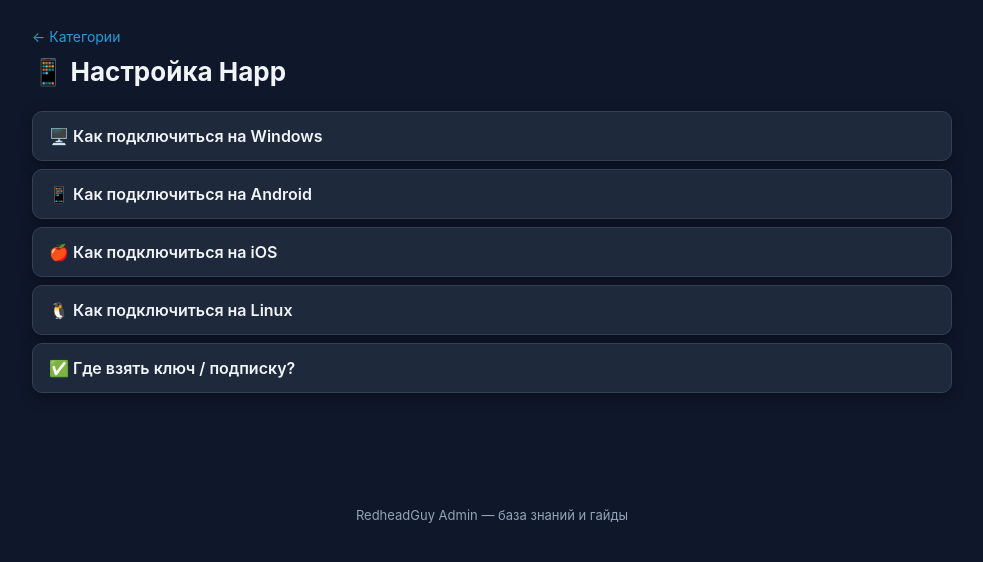
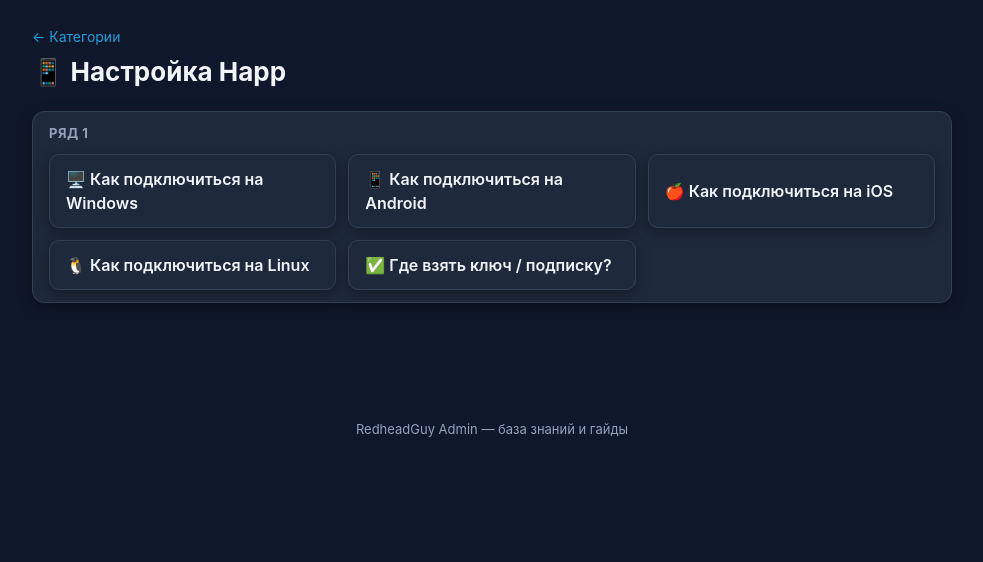
Before and after one commit to userdimon-dev/redheadguy-guide-bot, a FastAPI app: page /category/happ in a window 1280 px wide. Shown: the part 56-618 px from the top of the page, without its empty margins (148-1131 px from the left). Run offline with FastAPI, Linux system fonts and the light colour scheme; some libraries are stand-ins or nearby versions.

Commit message:
feat: render web categories and guides in grid rows by row_number and sort_order
Co-authored-by: userdimon-dev <265735982+userdimon-dev@users.noreply.github.com>

```diff
--- a/web/main.py
+++ b/web/main.py
@@ -197,11 +197,19 @@ async def category_page(request: Request, category_id: str):
     guides = load_guides()
     if category_id not in guides:
         return RedirectResponse(url="/", status_code=303)
-    category = guides[category_id]
+    category = dict(guides[category_id])
 
     # Если обычный пользователь и категория скрыта — отдаем 404/редирект
     if user is None and category.get("is_hidden", False):
         return JSONResponse({"detail": "Not found"}, status_code=404)
+
+    # Сортируем гайды внутри категории по sort_order, сохраняя исходный индекс
+    raw_guides = category.get("guide", [])
+    indexed_guides = [
+        {"orig_idx": idx, **g} for idx, g in enumerate(raw_guides)
+    ]
+    indexed_guides.sort(key=lambda x: (x.get("sort_order", 0), x["orig_idx"]))
+    category["sorted_guides"] = indexed_guides
 
     return templates.TemplateResponse(
         "category.html",
--- a/web/static/style.css
+++ b/web/static/style.css
@@ -126,13 +126,18 @@ body {
 .btn--danger:hover { background: rgba(239, 68, 68, 0.25); border-color: rgba(239, 68, 68, 0.5); }
 .btn--block { display: block; width: 100%; text-align: center; margin-bottom: 20px; }
 
+/* Сетка рядов (Grid layout на сайте) */
+.grid-container { display: flex; flex-direction: column; gap: 16px; margin-bottom: 24px; }
+.grid-row-group { background: var(--card); border: 1px solid var(--border); border-radius: 12px; padding: 12px 16px; box-shadow: var(--shadow); }
+.grid-row-group__title { font-size: 13px; font-weight: 700; color: var(--muted); text-transform: uppercase; letter-spacing: 0.5px; margin-bottom: 10px; }
+.grid-row-group__items { display: grid; grid-template-columns: repeat(auto-fit, minmax(220px, 1fr)); gap: 12px; list-style: none; padding: 0; margin: 0; }
+
 /* Список карточек */
 .card-list { list-style: none; padding: 0; margin: 0 0 20px; }
 .card-list__item {
     background: var(--card);
     border: 1px solid var(--border);
     border-radius: 10px;
-    margin-bottom: 8px;
     padding: 12px 16px;
     display: flex;
     align-items: center;
--- a/web/templates/category.html
+++ b/web/templates/category.html
@@ -24,13 +24,28 @@
 <a href="/guide/{{ category_id }}/new" class="btn btn--primary btn--block">➕ Новый гайд</a>
 {% endif %}
 
-<!-- Список гайдов -->
-<ul id="guide-sort" class="card-list">
-    {% for guide in category.guide %}
+<!-- Группировка гайдов по рядам на сайте -->
+{% set g_rows = {} %}
+{% for guide in category.sorted_guides|default(category.guide) %}
     {% if session_user or not guide.is_hidden %}
-    <li class="card-list__item" data-id="{{ loop.index0 }}">
+        {% set rnum = guide.get('row_number', 1) %}
+        {% if rnum not in g_rows %}
+            {% set _ = g_rows.update({rnum: []}) %}
+        {% endif %}
+        {% set _ = g_rows[rnum].append(guide) %}
+    {% endif %}
+{% endfor %}
+
+<div class="grid-container">
+    {% for rnum in g_rows.keys()|sort %}
+    <div class="grid-row-group">
+        <div class="grid-row-group__title">Ряд {{ rnum }}</div>
+        <ul id="guide-sort-row-{{ rnum }}" class="grid-row-group__items">
+            {% for guide in g_rows[rnum] %}
+            {% set orig_idx = guide.get('orig_idx', loop.index0) %}
+            <li class="card-list__item" data-id="{{ orig_idx }}">
                 {% if session_user %}<span class="drag-handle">⠿</span>{% endif %}
-        <a href="{% if session_user %}/guide/{{ category_id }}/{{ loop.index0 }}{% else %}/guide/{{ category_id }}/{{ loop.index0 }}/view{% endif %}" class="category-name">
+                <a href="{% if session_user %}/guide/{{ category_id }}/{{ orig_idx }}{% else %}/guide/{{ category_id }}/{{ orig_idx }}/view{% endif %}" class="category-name">
                     {{ guide.title }}
                     {% if session_user %}
                         {% if guide.is_hidden %}
@@ -42,23 +57,23 @@
                 </a>
                 {% if session_user %}
                 <div style="display: flex; align-items: center; gap: 6px; font-size: 0.85rem;" onclick="event.stopPropagation();">
-            <span style="color: var(--muted);" title="Номер ряда кнопок в Telegram">Ряд:</span>
-            <input type="number" value="{{ guide.row_number|default(1) }}" min="1" style="width: 50px; padding: 4px 6px; background: var(--bg); color: var(--text); border: 1px solid var(--border); border-radius: 6px;" onchange="updateGuideLayout('{{ category_id }}', {{ loop.index0 }}, 'row_number', this.value)">
-            <span style="color: var(--muted);" title="Порядок внутри ряда">Пор:</span>
-            <input type="number" value="{{ guide.sort_order|default(0) }}" style="width: 50px; padding: 4px 6px; background: var(--bg); color: var(--text); border: 1px solid var(--border); border-radius: 6px;" onchange="updateGuideLayout('{{ category_id }}', {{ loop.index0 }}, 'sort_order', this.value)">
+                    <span style="color: var(--muted);" title="Номер ряда">Ряд:</span>
+                    <input type="number" value="{{ guide.row_number|default(1) }}" min="1" style="width: 50px; padding: 4px 6px; background: var(--bg); color: var(--text); border: 1px solid var(--border); border-radius: 6px;" onchange="updateGuideLayout('{{ category_id }}', {{ orig_idx }}, 'row_number', this.value)">
+                    <span style="color: var(--muted);" title="Порядок">Пор:</span>
+                    <input type="number" value="{{ guide.sort_order|default(0) }}" style="width: 50px; padding: 4px 6px; background: var(--bg); color: var(--text); border: 1px solid var(--border); border-radius: 6px;" onchange="updateGuideLayout('{{ category_id }}', {{ orig_idx }}, 'sort_order', this.value)">
                 </div>
-        {% endif %}
-        {% if session_user %}
-        <form method="post" action="/guide/{{ category_id }}/{{ loop.index0 }}/delete"
+                <form method="post" action="/guide/{{ category_id }}/{{ orig_idx }}/delete"
                       class="inline-form inline-form--right"
                       onsubmit="return confirm('Удалить гайд?');">
                     <button type="submit" class="btn btn--danger">🗑️</button>
                 </form>
                 {% endif %}
             </li>
-    {% endif %}
             {% endfor %}
         </ul>
+    </div>
+    {% endfor %}
+</div>
 
 {% if not category.guide %}
     <p class="empty">Гайдов пока нет.</p>
@@ -69,15 +84,13 @@
 {% if session_user %}
 <script src="/static/js/sortable.min.js"></script>
 <script>
-    const guideList = document.getElementById('guide-sort');
-    if (guideList) {
-        new Sortable(guideList, {
+    document.querySelectorAll('[id^="guide-sort-row-"]').forEach(rowEl => {
+        new Sortable(rowEl, {
             handle: '.drag-handle',
             animation: 150,
             onEnd: function(evt) {
-                const order = Array.from(guideList.children).map(
-                    li => parseInt(li.getAttribute('data-id'))
-                );
+                const allItems = Array.from(document.querySelectorAll('.grid-row-group__items .card-list__item'));
+                const order = allItems.map(li => parseInt(li.getAttribute('data-id')));
                 fetch('/category/{{ category_id }}/reorder', {
                     method: 'POST',
                     headers: {'Content-Type': 'application/json'},
@@ -85,7 +98,7 @@
                 });
             }
         });
-    }
+    });
 
     function updateGuideLayout(catId, index, field, value) {
         fetch('/category/' + catId + '/guide/' + index + '/update_layout', {
```
Also changed, not shown: web/templates/dashboard.html (+26 -14 lines). Lines whose indentation alone changed are shown as unchanged.
